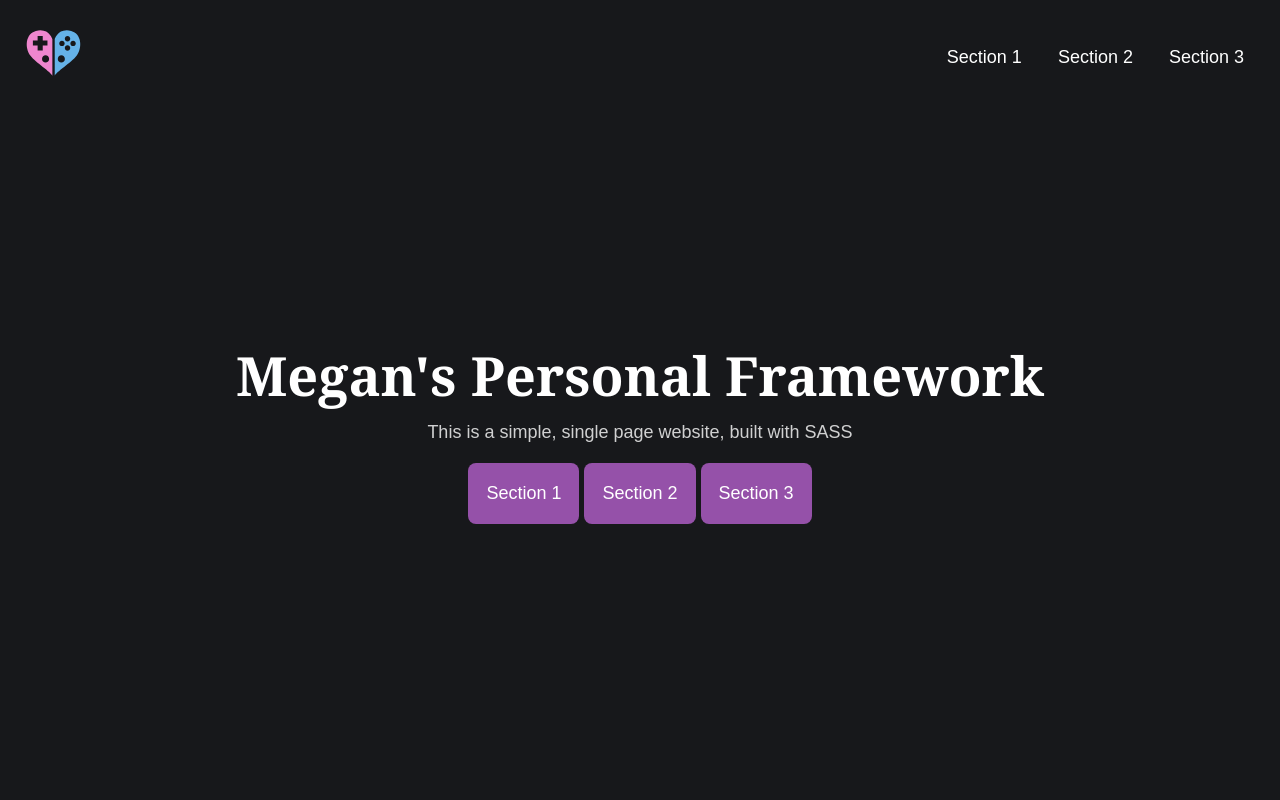
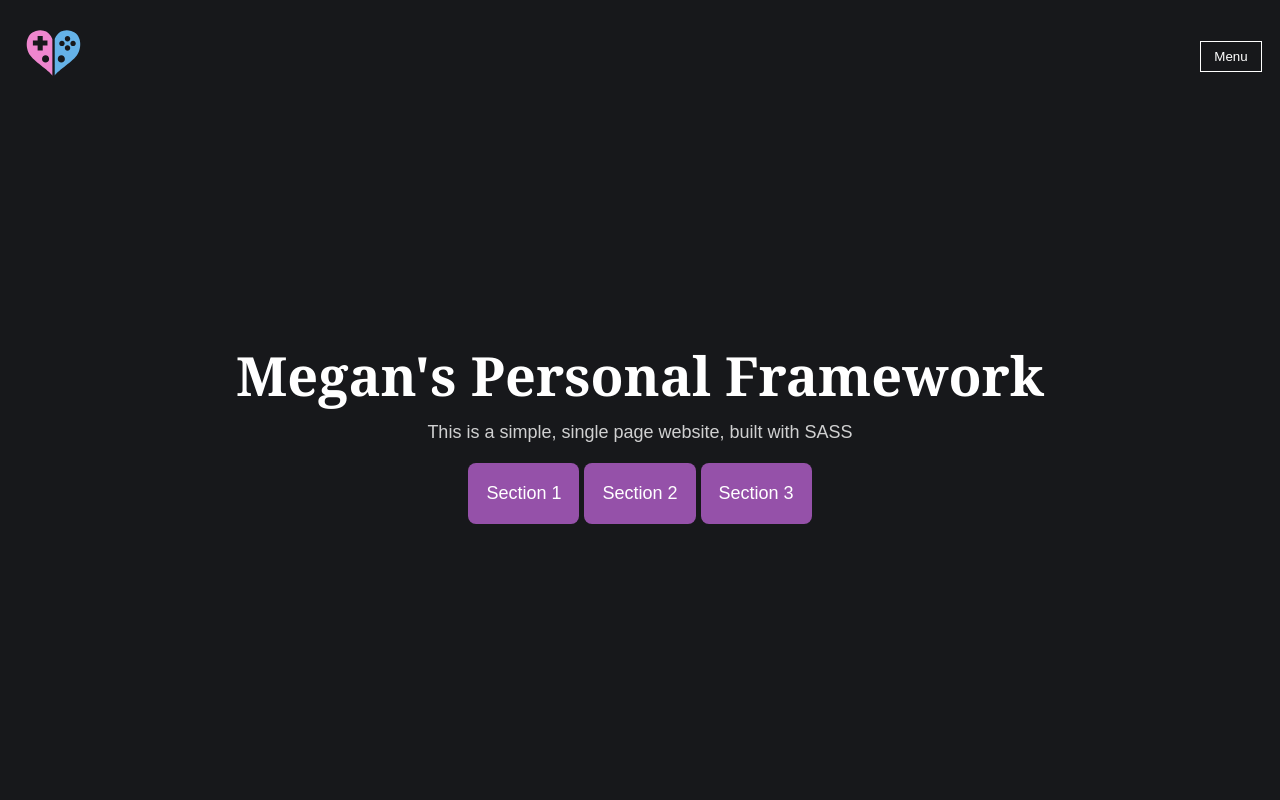
Before and after one commit to meganeligio/personalframework, a plain HTML site: page index.html in a window 1280 px wide. Shown: the top 800 px of the page. Drawn offline with Linux system fonts and the light colour scheme.

Commit message:
added toggle menu

```diff
--- a/index.html
+++ b/index.html
@@ -30,15 +30,16 @@
 
         <div>
 
-            <nav class="site-nav">
+            <nav class="site-nav" data-navstate="closed">
+
+                <button class="menu-button">Menu</button>
 
                 <ul>
+                    <li><a href="subpage1/index.html">sub page 1</a></li>
 
-                    <li><a href="#section1">Section 1</a></li>
+                    <li><a href="subpage2/index.html">sub page 2</a></li>
 
-                    <li><a href="#section2">Section 2</a></li>
-
-                    <li><a href="#section3">Section 3</a></li>
+                    <li><a href="subpage3/index.html">sub page 3</a></li>
 
                 </ul>
 
@@ -170,10 +171,11 @@
         <nav class="site-nav">
 
             <ul>
+                <li><a href="subpage1/index.html">sub page 1</a></li>
 
-                <li><a href="#typography">Typography</a></li>
+                <li><a href="subpage2/index.html">sub page 2</a></li>
 
-                <li><a href="#layout">Layout</a></li>
+                <li><a href="subpage3/index.html">sub page 3</a></li>
 
             </ul>
 
@@ -194,6 +196,12 @@
 
     </script>
 
+    <!-- MAIN JS SCRIPT.JS -->
+
+    <script src="js/script.js"></script>
+
+
+
 </body>
 
 </html>
--- /dev/null
+++ b/js/script.js
@@ -0,0 +1,15 @@
+document.addEventListener('DOMContentLoaded', function () {
+
+    // OPEN AND CLOSE SITE NAV MENU
+    const mysitenav = document.querySelector('.site-nav');
+    const mymenubutton = document.querySelector('.menu-button');
+
+    mymenubutton.onclick = function () {
+        if (mysitenav.getAttribute('data-navstate') ==='closed') {
+            mysitenav.setAttribute('data-navstate','open');
+        } else {
+            mysitenav.setAttribute('data-navstate','closed');
+        };
+    };
+
+});
--- /dev/null
+++ b/scss/partials/_sitenav.scss
@@ -0,0 +1,53 @@
+/* SITE NAV */
+
+.site-nav {
+    ul {
+        margin: 0;
+        padding: 0;
+        list-style: none;
+        display: flex;
+    }
+
+    a {
+        display: inline-block;
+        padding: 1em;
+        line-height: 1;
+    }
+}
+
+.site-header {
+
+    .site-nav {
+
+        ul {
+        background: pink;
+        position: fixed;
+        top: 0;
+        right: 0;
+        width: 100%;
+        min-height: 100vh;
+        display: flex;
+        flex-direction: column;
+        align-items: center;
+        justify-content: center;
+        transform: translate(0, 0);
+        transition: all .3s ease-out;
+        }
+
+        &[data-navstate="closed"] {
+            ul {
+                transform: translate(100%, -100%);
+            }
+
+        }
+
+        .menu-button {
+            background-color: transparent;
+            border: 1px solid white;
+            color: white;
+            padding: .5em 1em;
+            position: relative;
+            z-index: 20;
+        }
+    }
+}
--- a/scss/partials/_structure.scss
+++ b/scss/partials/_structure.scss
@@ -40,23 +40,6 @@
     }
 }
 
-/* SITE NAV */
-
-.site-nav {
-    ul {
-        margin: 0;
-        padding: 0;
-        list-style: none;
-        display: flex;
-    }
-
-    a {
-        display: inline-block;
-        padding: 1em;
-        line-height: 1;
-    }
-}
-
 section {
     padding: 4em 0;
     min-height: 100vh;
--- a/scss/style.scss
+++ b/scss/style.scss
@@ -32,3 +32,4 @@ $breakpoint-large: 1250px;
 @import "partials/layout";
 @import "partials/grid";
 @import "partials/structure";
+@import "partials/sitenav";
```
Also changed, not shown: css/style.css.
